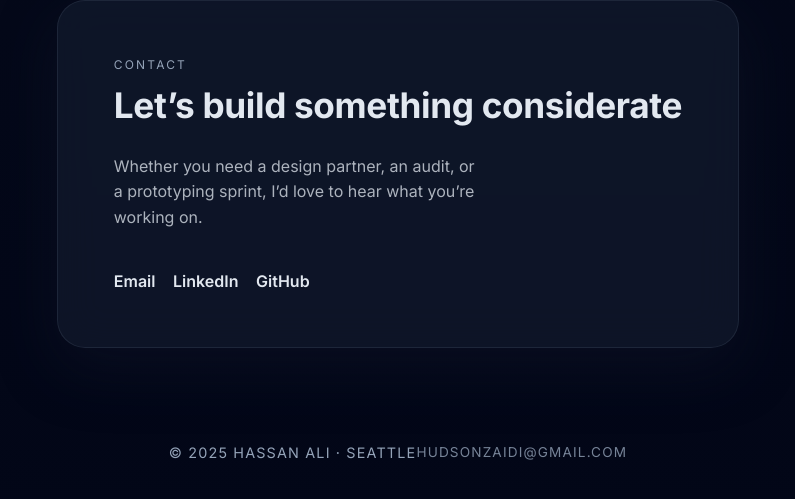
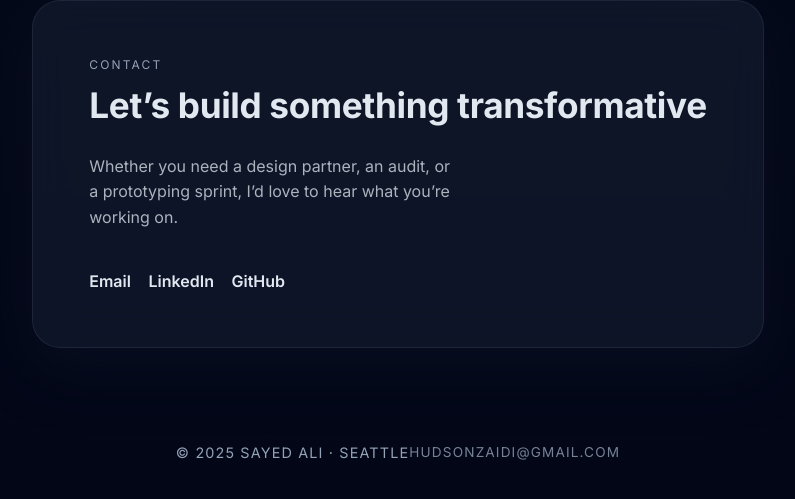
Before and after one commit to Sayedli/sayedli.github.io, a Gatsby site: page / in a window 1280 px wide. Shown: the part 3783-4282 px from the top of the page, without its empty margins (242-1037 px from the left). Built offline with nearby package versions, Linux system fonts and the light colour scheme; Gatsby itself is replaced by a stand-in of ours; animation ran at ten frames a second.

Commit message:
Frontend Updates

```diff
--- a/src/pages/index.js
+++ b/src/pages/index.js
@@ -491,7 +491,7 @@ const IndexPage = () => {
           >
             <header className="section__header">
               <span className="section__eyebrow">Contact</span>
-              <h2 className="section__title">Let’s build something considerate</h2>
+              <h2 className="section__title">Let’s build something transformative</h2>
               <p className="section__summary">
                 Whether you need a design partner, an audit, or a prototyping sprint, I’d love to hear what you’re working on.
               </p>
@@ -508,7 +508,7 @@ const IndexPage = () => {
           </section>
 
           <footer className="footer">
-            <span>© {currentYear} Hassan Ali · Seattle</span>
+            <span>© {currentYear} Sayed Ali · Seattle</span>
             <a href="mailto:hudsonzaidi@gmail.com">hudsonzaidi@gmail.com</a>
           </footer>
         </main>
@@ -522,10 +522,10 @@ export default IndexPage
 export const Head = () => (
   <>
     <html lang="en" />
-    <title>Hassan Ali – Product Designer &amp; Engineer</title>
+    <title>Sayed Ali – Designer &amp; Engineer</title>
     <meta
       name="description"
-      content="Personal website of Hassan Ali – Product designer and engineer focused on thoughtful tools and inclusive experiences."
+      content="Sayed Ali's Portfolio– Product designer and engineer focused on thoughtful tools and inspiring experiences."
     />
     <link rel="preconnect" href="https://fonts.googleapis.com" />
     <link rel="preconnect" href="https://fonts.gstatic.com" crossOrigin="anonymous" />
```
Also changed, not shown: src/images/icon.svg (deleted), static/favicon.svg (deleted).
